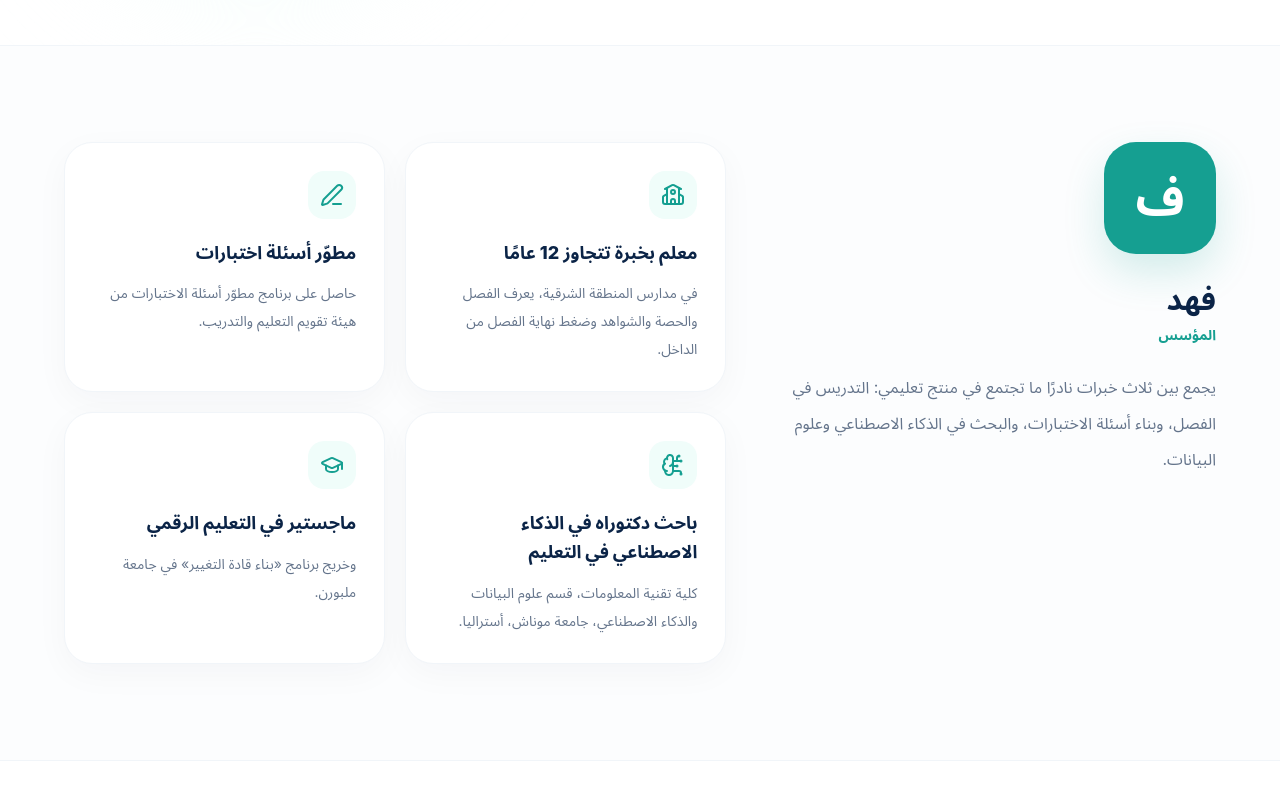
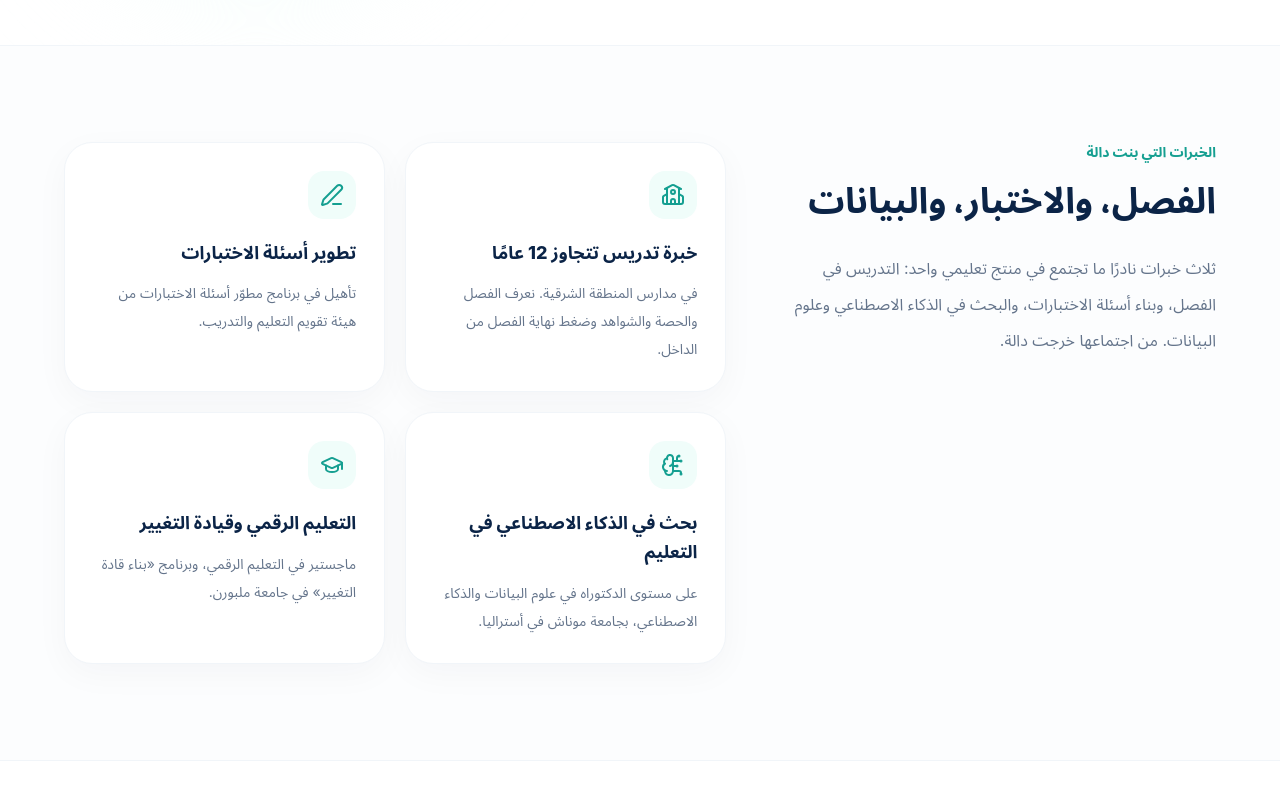
Before and after one commit to ktb8144/Miqyas, a Next.js app: page /about in a window 1280 px wide. Shown: the part 574-1374 px from the top of the page. Built offline with nearby package versions, Linux system fonts and the light colour scheme.

Commit message:
About page: team voice, no personal name
Co-Authored-By: Claude Opus 5.5 <noreply@anthropic.com>
Claude-Session: https://claude.ai/code/session_01UZrfFVEPadgXDw4U8J6NNA

```diff
--- a/app/about/page.tsx
+++ b/app/about/page.tsx
@@ -17,36 +17,32 @@ import { BRAND } from "@/lib/brand";
 
 export const metadata: Metadata = {
   title: `من نحن — ${BRAND.nameAr}`,
-  description: `${BRAND.nameAr} بُنيت من داخل الفصل السعودي: معلم بخبرة تتجاوز 12 عامًا، ومطوّر أسئلة اختبارات، وباحث دكتوراه في الذكاء الاصطناعي في التعليم.`,
+  description: `${BRAND.nameAr} بُنيت من داخل الفصل السعودي، بخبرات تجمع التدريس، وبناء أسئلة الاختبارات، والبحث في الذكاء الاصطناعي في التعليم.`,
 };
 
-// Founder credentials — keep every line factual and verifiable.
-const founder = {
-  name: "فهد",
-  role: "المؤسس",
-  credentials: [
+// The expertise behind the product — keep every line factual and verifiable.
+const expertise = [
     {
       icon: School,
-      title: "معلم بخبرة تتجاوز 12 عامًا",
-      desc: "في مدارس المنطقة الشرقية، يعرف الفصل والحصة والشواهد وضغط نهاية الفصل من الداخل.",
+      title: "خبرة تدريس تتجاوز 12 عامًا",
+      desc: "في مدارس المنطقة الشرقية. نعرف الفصل والحصة والشواهد وضغط نهاية الفصل من الداخل.",
     },
     {
       icon: PenLine,
-      title: "مطوّر أسئلة اختبارات",
-      desc: "حاصل على برنامج مطوّر أسئلة الاختبارات من هيئة تقويم التعليم والتدريب.",
+      title: "تطوير أسئلة الاختبارات",
+      desc: "تأهيل في برنامج مطوّر أسئلة الاختبارات من هيئة تقويم التعليم والتدريب.",
     },
     {
       icon: BrainCircuit,
-      title: "باحث دكتوراه في الذكاء الاصطناعي في التعليم",
-      desc: "كلية تقنية المعلومات، قسم علوم البيانات والذكاء الاصطناعي، جامعة موناش، أستراليا.",
+      title: "بحث في الذكاء الاصطناعي في التعليم",
+      desc: "على مستوى الدكتوراه في علوم البيانات والذكاء الاصطناعي، بجامعة موناش في أستراليا.",
     },
     {
       icon: GraduationCap,
-      title: "ماجستير في التعليم الرقمي",
-      desc: "وخريج برنامج «بناء قادة التغيير» في جامعة ملبورن.",
+      title: "التعليم الرقمي وقيادة التغيير",
+      desc: "ماجستير في التعليم الرقمي، وبرنامج «بناء قادة التغيير» في جامعة ملبورن.",
     },
-  ],
-};
+];
 
 const principles = [
   {
@@ -87,7 +83,7 @@ export default function AboutPage() {
             بُنيت من داخل الفصل السعودي
           </h1>
           <p className="mx-auto mt-8 max-w-2xl text-lg leading-10 text-slate-500">
-            {BRAND.nameAr} لم تبدأ من شركة تقنية تبحث عن سوق، بل من معلم رأى كل عام نفس المشهد: المدرسة تنتظر نتائج نافس،
+            {BRAND.nameAr} لم تبدأ من شركة تقنية تبحث عن سوق، بل من داخل الفصل. رأينا كل عام نفس المشهد: المدرسة تنتظر نتائج نافس،
             ثم تصلها أرقامًا مجمّعة بعد فوات الأوان. فبنينا أداة تعطي المعلم والقائد هذه الصورة كل أسبوع، وهم ما زالوا قادرين على التغيير.
           </p>
         </div>
@@ -96,18 +92,17 @@ export default function AboutPage() {
       <section className="border-y border-slate-100 bg-slate-50/40 px-5 py-24 lg:px-10">
         <div className="mx-auto grid max-w-6xl items-start gap-12 lg:grid-cols-[0.8fr_1.2fr]">
           <div className="text-center lg:text-right">
-            <div className="mx-auto flex h-28 w-28 items-center justify-center rounded-[2rem] bg-brand text-5xl font-black text-white shadow-[0_18px_40px_rgba(21,159,145,0.18)] lg:mx-0">
-              {founder.name.charAt(0)}
-            </div>
-            <h2 className="mt-6 text-3xl/[1.45] font-black tracking-normal text-brand-navy">{founder.name}</h2>
-            <p className="mt-1 text-sm font-extrabold text-brand">{founder.role}</p>
+            <div className="text-sm font-extrabold text-brand">الخبرات التي بنت {BRAND.nameAr}</div>
+            <h2 className="mt-3 text-3xl/[1.45] font-black tracking-normal text-brand-navy md:text-4xl/[1.45]">
+              الفصل، والاختبار، والبيانات
+            </h2>
             <p className="mt-6 max-w-md leading-9 text-slate-500 lg:mr-0">
-              يجمع بين ثلاث خبرات نادرًا ما تجتمع في منتج تعليمي: التدريس في الفصل، وبناء أسئلة الاختبارات، والبحث في الذكاء الاصطناعي وعلوم البيانات.
+              ثلاث خبرات نادرًا ما تجتمع في منتج تعليمي واحد: التدريس في الفصل، وبناء أسئلة الاختبارات، والبحث في الذكاء الاصطناعي وعلوم البيانات. من اجتماعها خرجت {BRAND.nameAr}.
             </p>
           </div>
 
           <div className="grid gap-5 sm:grid-cols-2">
-            {founder.credentials.map((item) => {
+            {expertise.map((item) => {
               const Icon = item.icon;
               return (
                 <article key={item.title} className="rounded-[1.75rem] border border-slate-100 bg-white p-7 shadow-[0_10px_34px_rgba(15,35,55,0.035)]">
```
